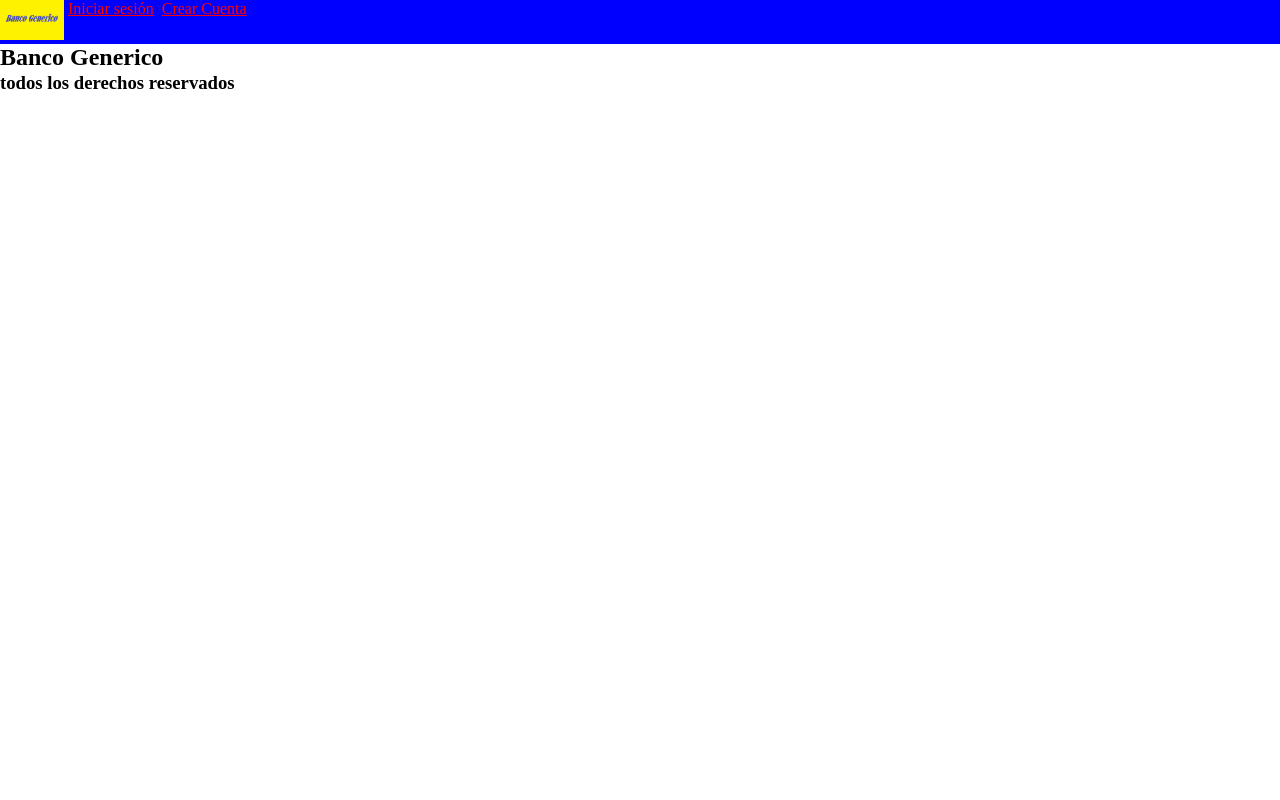
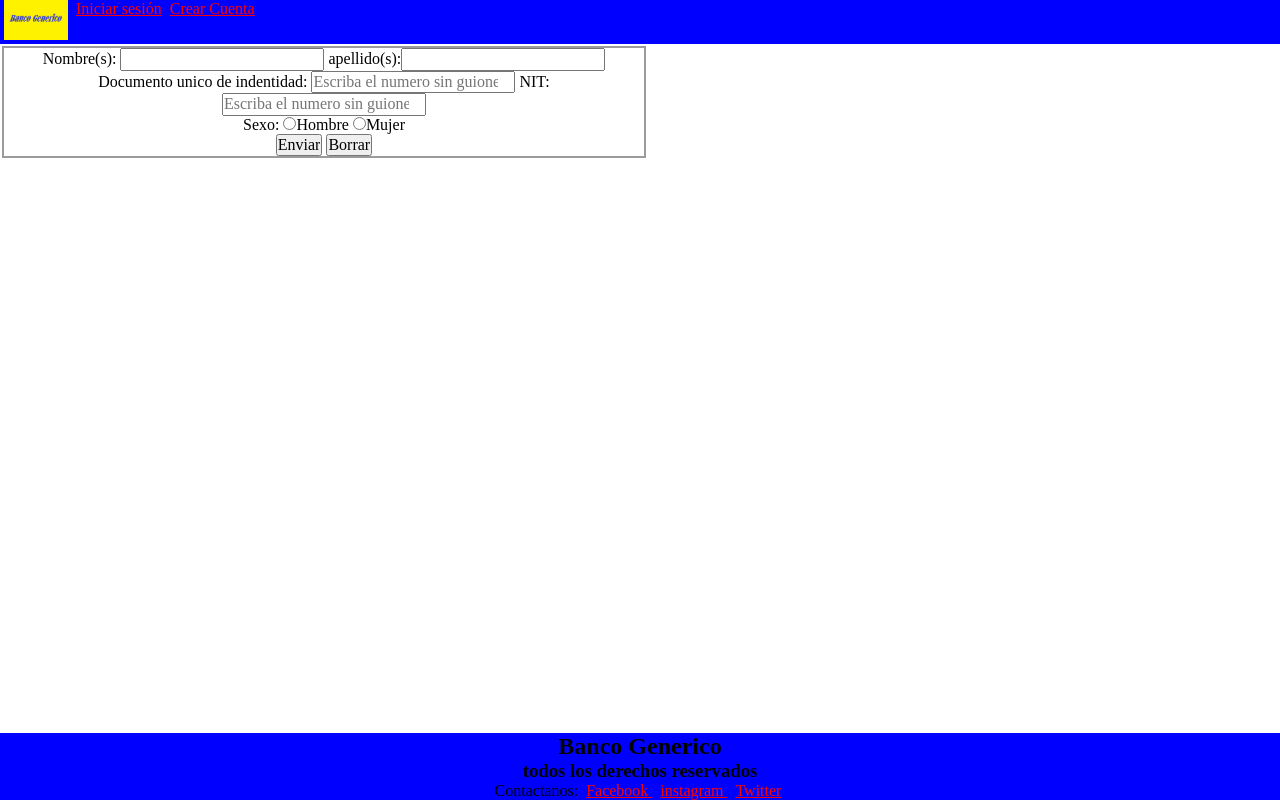
Before and after one commit to fs17006/PaginaBanco, a plain HTML site: page CrearCuenta.html in a window 1280 px wide. Drawn offline with Linux system fonts and the light colour scheme; files whose address does not match are found by name.

Commit message:
falta agregar contenido al index

```diff
--- a/CrearCuenta.html
+++ b/CrearCuenta.html
@@ -25,9 +25,38 @@
       </nav>
     </header>
 
+    <div class="nuevaCuenta">
+      <form class="nuevaCuenta__formulario" action="index.html" method="post">
+        <p>
+          Nombre(s): <input type="text" name="nombre" value="">
+          apellido(s):<input type="text" name="apellido" value="">
+          Documento unico de indentidad: <input type="number" name="dui" value="" placeholder="Escriba el numero sin guiones">
+          NIT: <input type="number" name="nit" value="" placeholder="Escriba el numero sin guiones">
+        </p>
+        <p>
+          Sexo: <input type="radio" name="sm" value="H">Hombre
+          <input type="radio" name="sf" value="M">Mujer
+        </p>
+        <p>
+          <input type="submit" name="submit" value="Enviar">
+          <input type="reset" name="limpiar" value="Borrar">
+        </p>
+      </form>
+    </div>
+
     <footer>
-      <h2>Banco Generico</h2>
-      <h3>todos los derechos reservados</h3>
+      <div class="">
+        <h2>Banco Generico</h2>
+        <h3>todos los derechos reservados</h3>
+      </div>
+     <div class="">
+       <p class="parraPie">
+         Contactanos:
+         <a href="www.Facebook.com"> Facebook </a>
+         <a href="instagram.com"> instagram </a>
+         <a href="twitter.com"> Twitter </a>
+       </p>
+     </div>
     </footer>
   </body>
 </html>
--- a/estilos.css
+++ b/estilos.css
@@ -18,3 +18,42 @@
 .enlace:hover{
   color:gold;
 }
+
+.inicioDeSesion{
+  text-align: center;
+  border: solid 2px #9b9b9b;
+  height: 50%;
+  width: 50%;
+  margin: 2px;
+}
+
+.nuevaCuenta{
+  text-align: center;
+  border: solid 2px #9b9b9b;
+  height: 50%;
+  width: 50%;
+  margin: 2px;
+}
+
+footer{
+  text-align: center;
+  background: blue;
+  display: inline-grid;
+  width: 100%;
+  position:fixed;
+  bottom: 0;
+}
+
+a{
+  color: Red;
+  padding: 4px;
+}
+
+a:hover{
+    color:gold;
+}
+
+.parraPie{
+  color: Black;
+  font-size: 1em;
+}
```
Also changed, not shown: Index.html (+12 -2 lines), iniciarSesion.html (+27 -2 lines).
